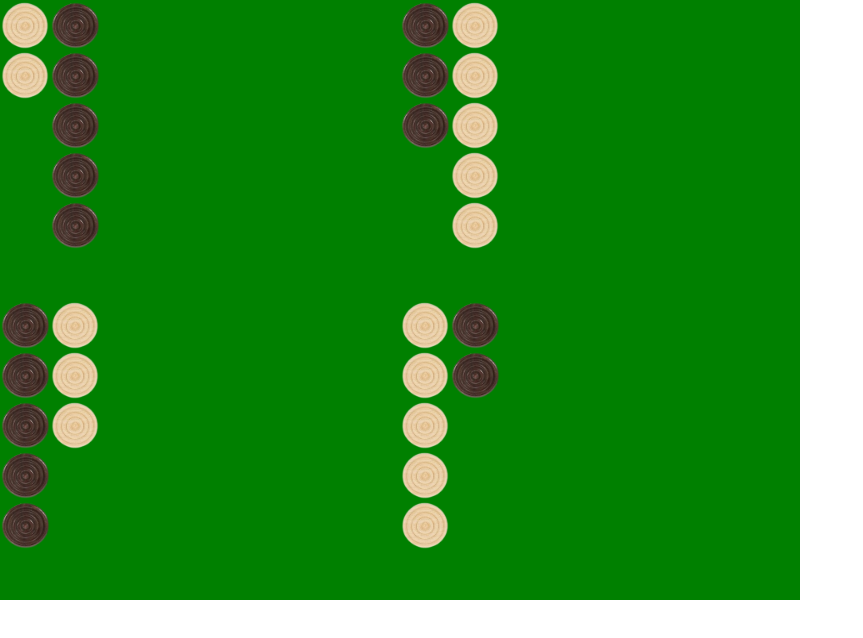
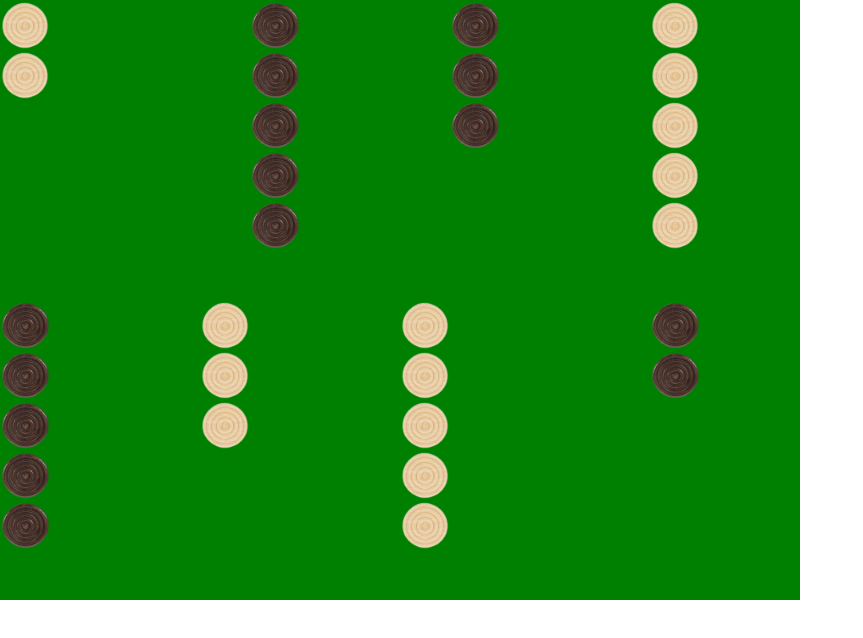
Before and after one commit to lukalicheli/backgammon, a React (Create React App) app in the folder backgammon/: page / in a window 1280 px wide. Shown: the top 638 px of the page, without its empty margins (0-863 px from the left). Built offline with nearby package versions, Linux system fonts and the light colour scheme.

Commit message:
Now I have empty columns in between columns that have pieces. The grid looks a lot closer to the real game now

```diff
--- a/backgammon/src/App.css
+++ b/backgammon/src/App.css
@@ -22,4 +22,5 @@ height: 100%;
   display: flex;
   flex-direction: row;
   width: 50%;
+
 }
--- a/backgammon/src/App.js
+++ b/backgammon/src/App.js
@@ -11,21 +11,18 @@ function App() {
     [0, -1, 4],
     [0, -1, 5],
     [5, 1, 6],
-
     [0, -1, 7],
     [3, 1, 8],
     [0, -1, 9],
     [0, -1, 10],
     [0, -1, 11],
     [5, 0, 12],
-
     [5, 1, 13],
     [0, -1, 14],
     [0, -1, 15],
     [0, -1, 16],
     [3, 0, 17],
     [0, -1, 18],
-
     [5, 0, 19],
     [0, -1, 20],
     [0, -1, 21],
@@ -37,13 +34,14 @@ function App() {
   const handleClick = (e) => {
     debugger;
   };
-  return (
-    <div className="game-container">
-      <div className="backgammon-board">
-        <div className="quadrant">
-          {backgammon.slice(0, 6).map((value, index) => {
-            const pieceImage =
-              value[1] === 0 ? white : value[1] === 1 ? brown : null;
+
+  const renderColumn = (value, index) => {
+    const pieceImage = value[1] === 0 ? white : value[1] === 1 ? brown : null;
+    if (value[0] === 0 && value[1] === -1) {
+      // empty column
+      return <div key={index} className="gammon-piece empty-column" />;
+    } else {
+      // column with pieces
       return (
         <div key={index}>
           {[...Array(value[0])].map((_, i) => (
@@ -57,64 +55,23 @@ function App() {
           ))}
         </div>
       );
-          })}
+    }
+  };
+
+  return (
+    <div className="game-container">
+      <div className="backgammon-board">
+        <div className="quadrant one">
+          {backgammon.slice(0, 6).map(renderColumn)}
         </div>
-        <div className="quadrant">
-          {backgammon.slice(6, 12).map((value, index) => {
-            const pieceImage =
-              value[1] === 0 ? white : value[1] === 1 ? brown : null;
-            return (
-              <div key={index}>
-                {[...Array(value[0])].map((_, i) => (
-                  <img
-                    key={i}
-                    className={`gammon-piece ${value}`}
-                    onClick={() => handleClick(index)}
-                    src={pieceImage}
-                    alt="piece"
-                  />
-                ))}
+        <div className="quadrant two">
+          {backgammon.slice(6, 12).map(renderColumn)}
         </div>
-            );
-          })}
+        <div className="quadrant three">
+          {backgammon.slice(12, 18).map(renderColumn)}
         </div>
-        <div className="quadrant">
-          {backgammon.slice(12, 18).map((value, index) => {
-            const pieceImage =
-              value[1] === 0 ? white : value[1] === 1 ? brown : null;
-            return (
-              <div key={index}>
-                {[...Array(value[0])].map((_, i) => (
-                  <img
-                    key={i}
-                    className={`gammon-piece ${value}`}
-                    onClick={() => handleClick(index)}
-                    src={pieceImage}
-                    alt="piece"
-                  />
-                ))}
-              </div>
-            );
-          })}
-        </div>
-        <div className="quadrant">
-          {backgammon.slice(18, 24).map((value, index) => {
-            const pieceImage =
-              value[1] === 0 ? white : value[1] === 1 ? brown : null;
-            return (
-              <div key={index}>
-                {[...Array(value[0])].map((_, i) => (
-                  <img
-                    key={i}
-                    className={`gammon-piece ${value}`}
-                    onClick={() => handleClick(index)}
-                    src={pieceImage}
-                    alt="piece"
-                  />
-                ))}
-              </div>
-            );
-          })}
+        <div className="quadrant four">
+          {backgammon.slice(18, 24).map(renderColumn)}
         </div>
       </div>
     </div>
```
Lines whose indentation alone changed are shown as unchanged.
